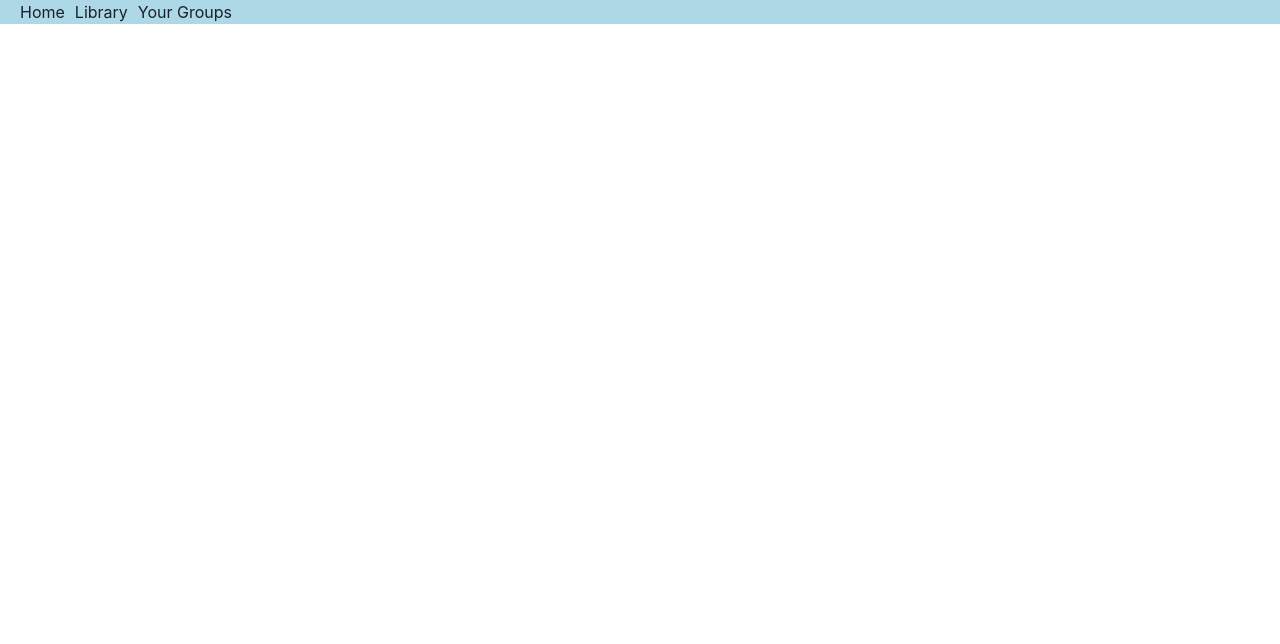
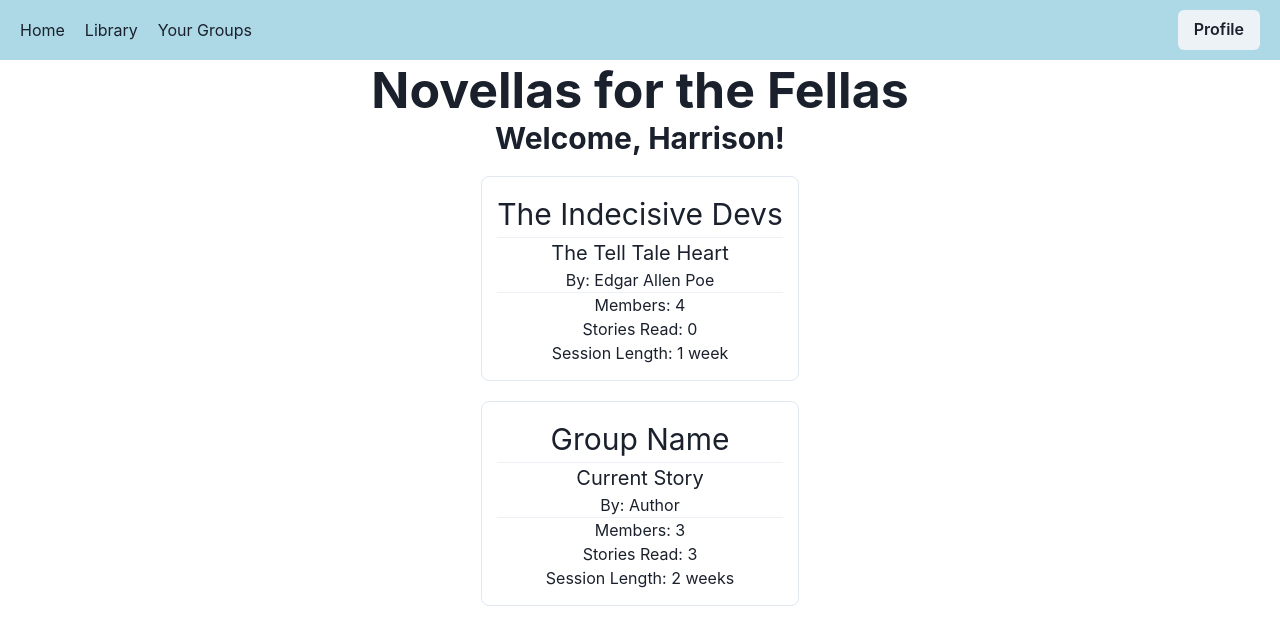
Before and after one commit to HCutrone/TheIndecisiveDevs, a React (Create React App) app: page / in a window 1280 px wide. Shown: the top 644 px of the page. Built offline with nearby package versions, Linux system fonts and the light colour scheme.

Commit message:
home page and drawer

```diff
--- a/src/App.js
+++ b/src/App.js
@@ -2,11 +2,19 @@ import './App.css';
 import { Outlet } from 'react-router-dom'
 import Nav from './components/Nav.js'
 
-function App() {
+function App({ user }) {
   return (
     <body>
-      <Nav />
+      <Nav user={user} />
       <Outlet />
+      {/* <div className="home-header">
+        <h1>Novellas for the Fellas</h1>
+        {user ? <h2>Welcome, {user}</h2> :
+            <h2>Welcome, please <Link to="/Library">sign in</Link> or <Link to="/Groups">register</Link> to get started!</h2>}
+      </div>
+      <div className="home-groups">
+
+      </div> */}
     </body>
   );
 }
--- a/src/components/Components.css
+++ b/src/components/Components.css
@@ -1,8 +1,23 @@
-nav {
+.navBar {
   background-color: lightblue;
-  display: flex;
-  overflow: auto;
   width: 100%;
+  padding-top: 10px;
+  padding-bottom: 10px;
+  font-size: 16px;
+}
+
+.navBar :hover {
+  color: purple;
+  text-decoration-color: purple;
+  text-decoration: underline;
+}
+
+.navLeftLinks {
+  padding-left: 20px;
+}
+
+.navRightLinks {
+  padding-right: 20px;
 }
 
 nav ul {
@@ -12,5 +27,12 @@ nav ul {
 
 nav ul li {
   display: inline-block;
-  margin-right: 10px;
+  margin: 10px;
+  font-size: 20px;
 }
+
+nav ul li :hover {
+  color: purple;
+  text-decoration-color: purple;
+  text-decoration: underline;
+}
--- /dev/null
+++ b/src/components/Group.js
@@ -0,0 +1,19 @@
+import React from 'react'
+import { Container, Divider, Text } from '@chakra-ui/react'
+
+const Group = ({ group }) => {
+  return (
+    <Container borderWidth="1px" borderRadius="lg" centerContent padding="15px">
+      <Text fontSize="3xl">{group.name}</Text>
+      <Divider />
+      <Text fontSize="xl">{group.currentStory}</Text>
+      <Text>By: {group.author}</Text>
+      <Divider />
+      <Text>Members: {group.members}</Text>
+      <Text>Stories Read: {group.storiesRead}</Text>
+      <Text>Session Length: {group.sessionLength}</Text>
+    </Container>
+  )
+}
+
+export default Group
--- /dev/null
+++ b/src/components/LogIn.js
@@ -0,0 +1,49 @@
+import { Button, Input, Drawer, DrawerBody, DrawerContent, DrawerFooter, DrawerHeader, DrawerOverlay, useDisclosure, FormLabel, Divider, FormControl } from '@chakra-ui/react'
+import React from 'react'
+
+const LogIn = () => {
+  const { isOpen, onOpen, onClose } = useDisclosure()
+  const loginBtn = React.useRef()
+
+  return (
+    <>
+      <Button ref={loginBtn} onClick={onOpen}>
+        Log In
+      </Button>
+      <Drawer
+        isOpen={isOpen}
+        placement='right'
+        onClose={onClose}
+        finalFocusRef={loginBtn}
+      >
+        <DrawerOverlay />
+        <DrawerContent>
+
+          <DrawerHeader>Log In or Sign Up</DrawerHeader>
+          <Divider />
+          <DrawerBody>
+            <FormControl>
+              <FormLabel>Sign Up:</FormLabel>
+                <Input placeholder="Enter a user name..." mb="10px"/>
+                <Input placeholder="And a password" mb="10px" />
+                <Input placeholder="Repeat password" mb="10px" />
+                <Divider mt={3} mb={3}/>
+              <FormLabel>Log In:</FormLabel>
+                <Input placeholder="User name" mb="10px" />
+                <Input placeholder="Password" mb="10px" />
+            </FormControl>
+          </DrawerBody>
+
+          <DrawerFooter>
+            <Button variant="outline" mr={3} onClick={onClose}>
+              Cancel
+            </Button>
+            <Button>Save</Button>
+          </DrawerFooter>
+        </DrawerContent>
+      </Drawer>
+    </>
+  )
+}
+
+export default LogIn
--- a/src/components/Nav.js
+++ b/src/components/Nav.js
@@ -1,18 +1,26 @@
 import './Components.css'
 import React from 'react'
+import Profile from './Profile.js'
+import LogIn from './LogIn.js'
 import { Link } from 'react-router-dom'
+import { Center, Flex, Spacer } from '@chakra-ui/react'
 
-const Nav = () => {
+const Nav = ({ user }) => {
   return (
-    <div className="navBar">
-      <nav>
-        <ul>
-          <li> <Link to="/Home">Home</Link> </li>
-          <li> <Link to="/Library">Library</Link> </li>
-          <li> <Link to="/Groups">Your Groups</Link> </li>
-        </ul>
-      </nav>
-    </div>
+    <Flex className="navBar">
+      <Center className="navLeftLinks"> <Link to="/">Home</Link> </Center>
+      <Center className="navLeftLinks"> <Link to="/Library">Library</Link> </Center>
+      <Center className="navLeftLinks"> <Link to="/Groups">Your Groups</Link> </Center>
+
+      <Spacer></Spacer>
+
+      <Center className="navRightLinks">
+        {user
+          ? <Profile />
+          : <LogIn />}
+      </Center>
+
+    </Flex>
   )
 }
 
--- /dev/null
+++ b/src/components/Profile.js
@@ -0,0 +1,40 @@
+import { Button, Input, Drawer, DrawerBody, DrawerContent, DrawerFooter, DrawerHeader, DrawerOverlay, useDisclosure } from '@chakra-ui/react'
+import React from 'react'
+
+const Profile = () => {
+  const { isOpen, onOpen, onClose } = useDisclosure()
+  const profileBtn = React.useRef()
+
+  return (
+    <>
+      <Button ref={profileBtn} onClick={onOpen}>
+        Profile
+      </Button>
+      <Drawer
+        isOpen={isOpen}
+        placement='right'
+        onClose={onClose}
+        finalFocusRef={profileBtn}
+      >
+        <DrawerOverlay />
+        <DrawerContent>
+          <DrawerHeader>Profile</DrawerHeader>
+
+          <DrawerBody>
+            <Input placeholder="UserName" />
+          </DrawerBody>
+
+          <DrawerFooter>
+            <Button variant="outline" mr={3} onClick={onClose}>
+              Cancel
+            </Button>
+            <Button>Save</Button>
+          </DrawerFooter>
+        </DrawerContent>
+      </Drawer>
+    </>
+  )
+}
+
+
+export default Profile
--- a/src/index.js
+++ b/src/index.js
@@ -10,13 +10,39 @@ import { axios } from 'axios'
 import { ChakraProvider } from '@chakra-ui/react'
 import reportWebVitals from './reportWebVitals';
 
+const currentUser =
+  {
+    "name": "Harrison",
+    "": "",
+    "groups":
+      [{
+        "name": "The Indecisive Devs",
+        "currentStory": "The Tell Tale Heart",
+        "author": "Edgar Allen Poe",
+        "members": 4,
+        "storiesRead": 0,
+        "sessionLength": "1 week"
+      },
+      {
+        "name": "Group Name",
+        "currentStory": "Current Story",
+        "author": "Author",
+        "members": 3,
+        "storiesRead": 3,
+        "sessionLength": "2 weeks"
+      }]
+  }
+
+const userName = currentUser.name
+const userGroups = currentUser.groups
+
 const root = ReactDOM.createRoot(document.getElementById('root'));
 root.render(
   <ChakraProvider>
     <BrowserRouter>
       <Routes>
-        <Route path="/" element={<App />}>
-          <Route path="home" element={<Home user="Harrison"/>} />
+        <Route path="/" element={<App user={currentUser} />}>
+          <Route index element={<Home user={userName} groups={userGroups}/>} />
           <Route path="library" element={<Library />} />
           <Route path="groups" element={<Groups />} />
         </Route>
--- a/src/routes/Home.js
+++ b/src/routes/Home.js
@@ -1,12 +1,24 @@
 import './Routes.css'
 import React from 'react'
+import Group from '../components/Group.js'
+import { Link } from 'react-router-dom'
+import { Flex, Center, Container, VStack, Heading, Text } from '@chakra-ui/react'
 
-const Home = ({ user }) => {
+const Home = ({ user, groups }) => {
   return (
-    <div className="home-container">
-      <h1>Novellas for the Fellas</h1>
-      <h2>Welcome, {user}</h2>
-    </div>
+    <Container className="home" maxW="100vw" centerContent>
+      <Container className="home-header">
+        <Heading as="h1">Novellas for the Fellas</Heading>
+        {user ? <Heading as="h2">Welcome, {user}!</Heading> :
+            <Heading as="h2">Welcome, please <Link to="/Library">sign in</Link> or <Link to="/Groups">register</Link> to get started!</Heading>}
+      </Container>
+
+      <VStack className="home-groups" align="stretch" spacing="20px" padding="20px">
+        {groups.map(group => {
+          return <Group group={group}></Group>
+        })}
+      </VStack>
+    </Container>
   )
 }
 
--- a/src/routes/Routes.css
+++ b/src/routes/Routes.css
@@ -2,7 +2,24 @@
   background-color: lightcyan;
 }
 
-.home-container {
-  color: black;
+.home-header {
   text-align: center;
 }
+
+.home-header h1 {
+  font-size: 50px;
+}
+
+.home-header h2 {
+  font-size: 30px;
+}
+
+.home-header a {
+  color: purple;
+}
+
+.home-header a :hover {
+  color: red;
+  text-decoration-color: purple;
+  text-decoration: underline;
+}
```
Also changed, not shown: src/images/tell-tale-heart.jpg (added), src/routes/Settings.js (renamed from src/Settings.js).
